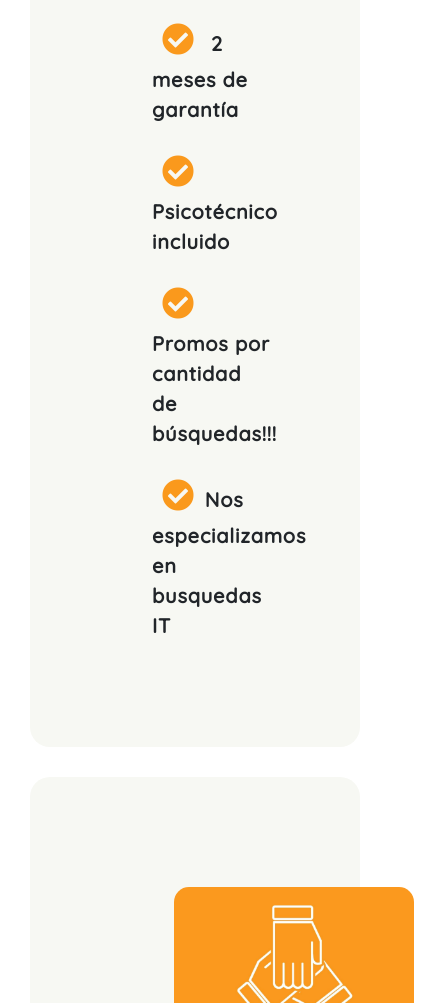
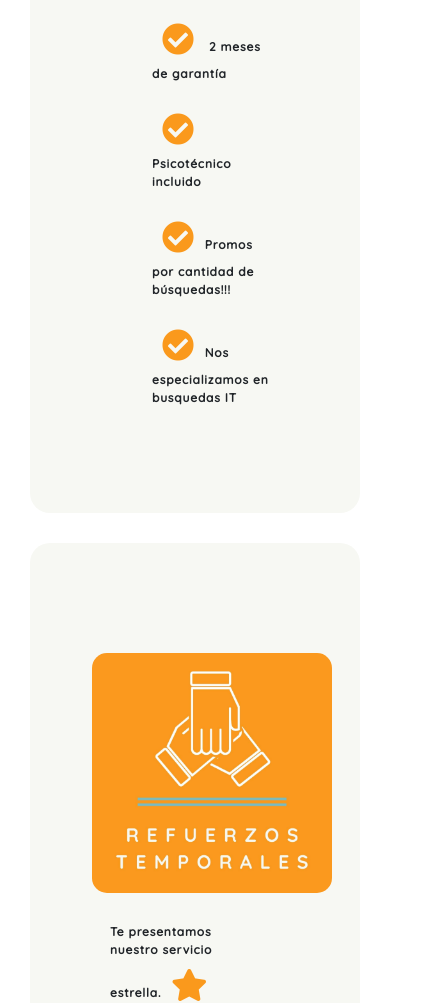
Before and after one commit to apolito20/Consultora-Polito, a website: page Pages/nuestrosservicios.html in a window 390 px wide. Shown: the part 997-2000 px from the top of the page, 444 px wide, since content can reach past the window. Drawn offline with nearby package versions, Linux system fonts and the light colour scheme.

Commit message:
Corrección Media Queries 600
Se veía mal en mobile

```diff
--- a/scss/prueba.scss
+++ b/scss/prueba.scss
@@ -604,4 +604,36 @@
       margin: 10px;
       justify-content: center;
     }
+    .first {
+      display: flex;
+      background-color: $color-2;
+      flex-direction: column-reverse;
+      justify-content: space-around;
+      padding: 80px;
+      border-radius: 20px; }
+    .first__li {
+      list-style: none;
+      font-size: 12px;
+      font-weight: bold; }
+    .first__p {
+      width: 90%;
+      font-size: 12px;
+      align-content: center; }
+    .second {
+      display: flex;
+      background-color: $color-2;
+      flex-direction: column-reverse;
+      justify-content: space-around;
+      padding: 80px;
+      border-radius: 20px; }
+    .second__p {
+      width: 90%;
+      font-size: 12px; }
+      .imgBorder {
+        border-radius: 15%;
+        width: 300px;
+        height: 300px;
+        padding: 30px;
+        align-self: center;
+      }
   }
```
Also changed, not shown: Estilo/estilo.css.
